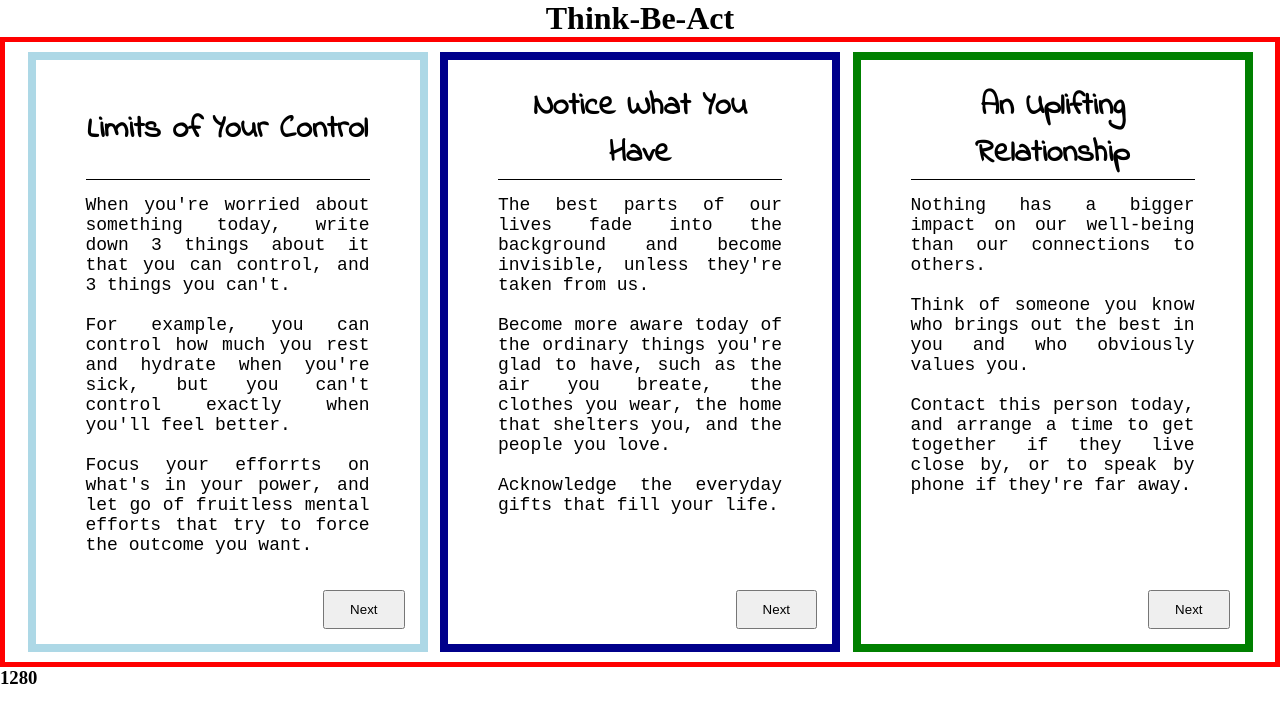
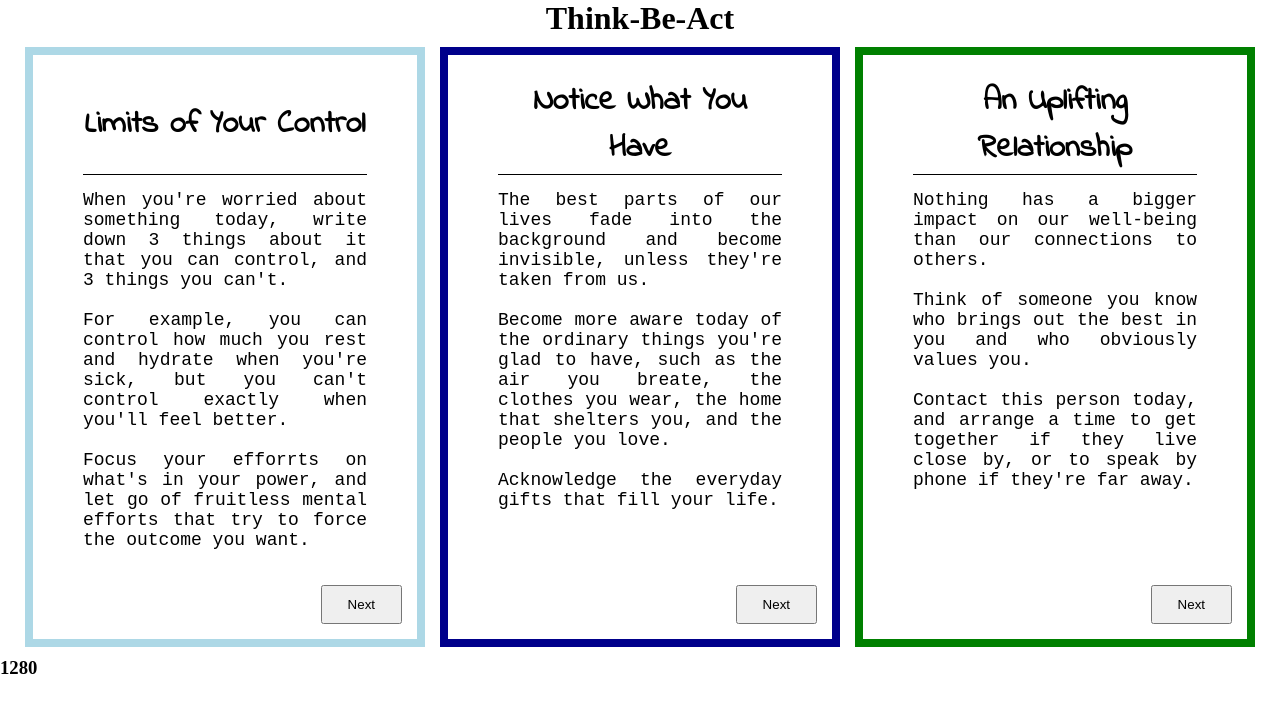
Before and after one commit to abiodunfreeman/be-think-act-cards, a React (Create React App) app: page / in a window 1280 px wide. Shown: the top 722 px of the page. Built offline with nearby package versions, Linux system fonts and the light colour scheme; a web font is replaced by a local one.

Commit message:
test for netlify, took out red border

```diff
--- a/src/components/css/app.css
+++ b/src/components/css/app.css
@@ -1,5 +1,4 @@
 #content--container {
-  border: 5px solid red;
   display: flex;
   justify-content: space-evenly;
   flex-wrap: wrap;
--- a/src/components/sass/app.scss
+++ b/src/components/sass/app.scss
@@ -1,5 +1,5 @@
 #content--container {
-  border: 5px solid red;
+  // border: 5px solid red;
   display: flex;
   justify-content: space-evenly;
   flex-wrap: wrap;
```
Also changed, not shown: 1 other file (tests, documents, lock files or other folders).
